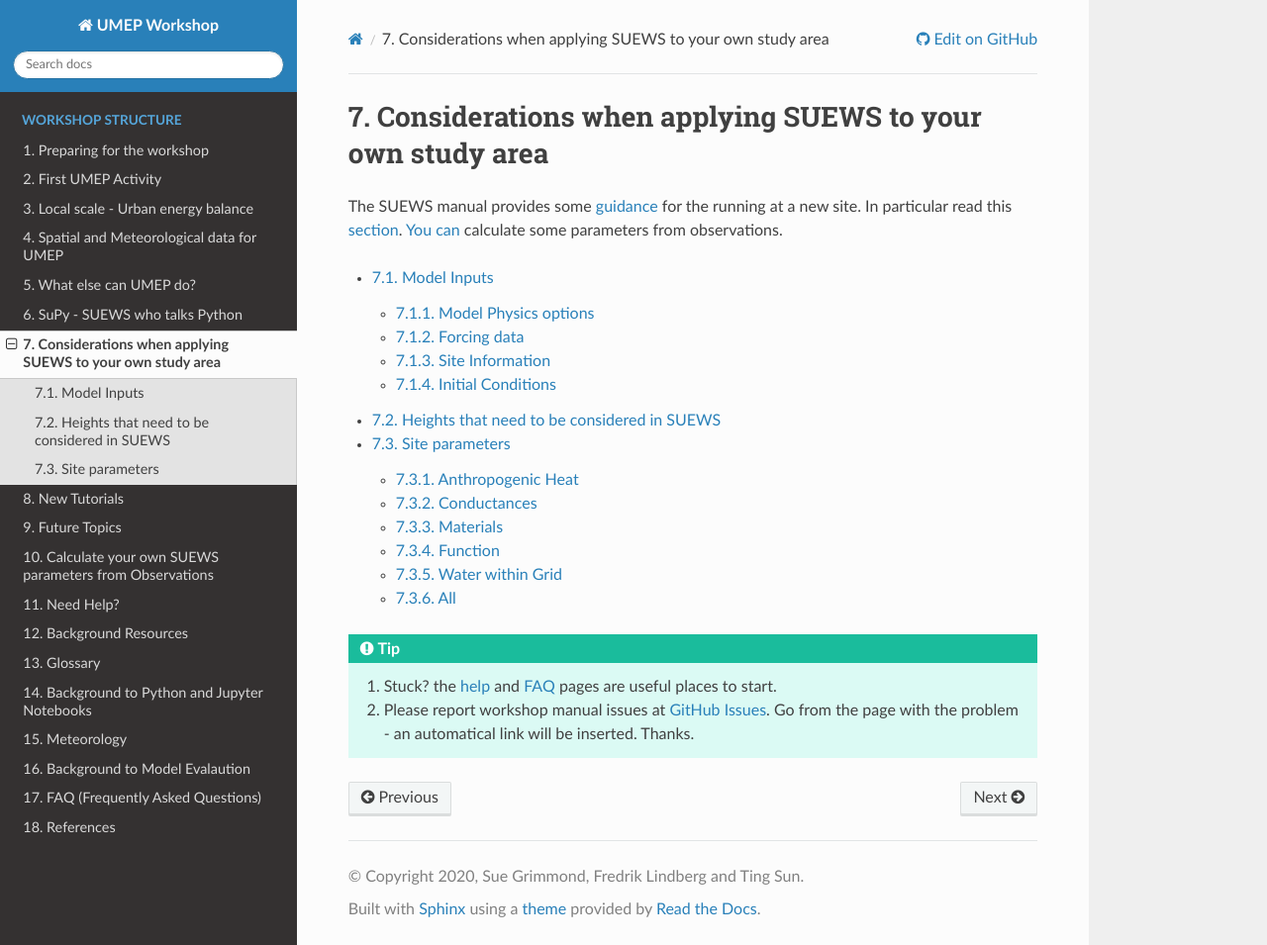
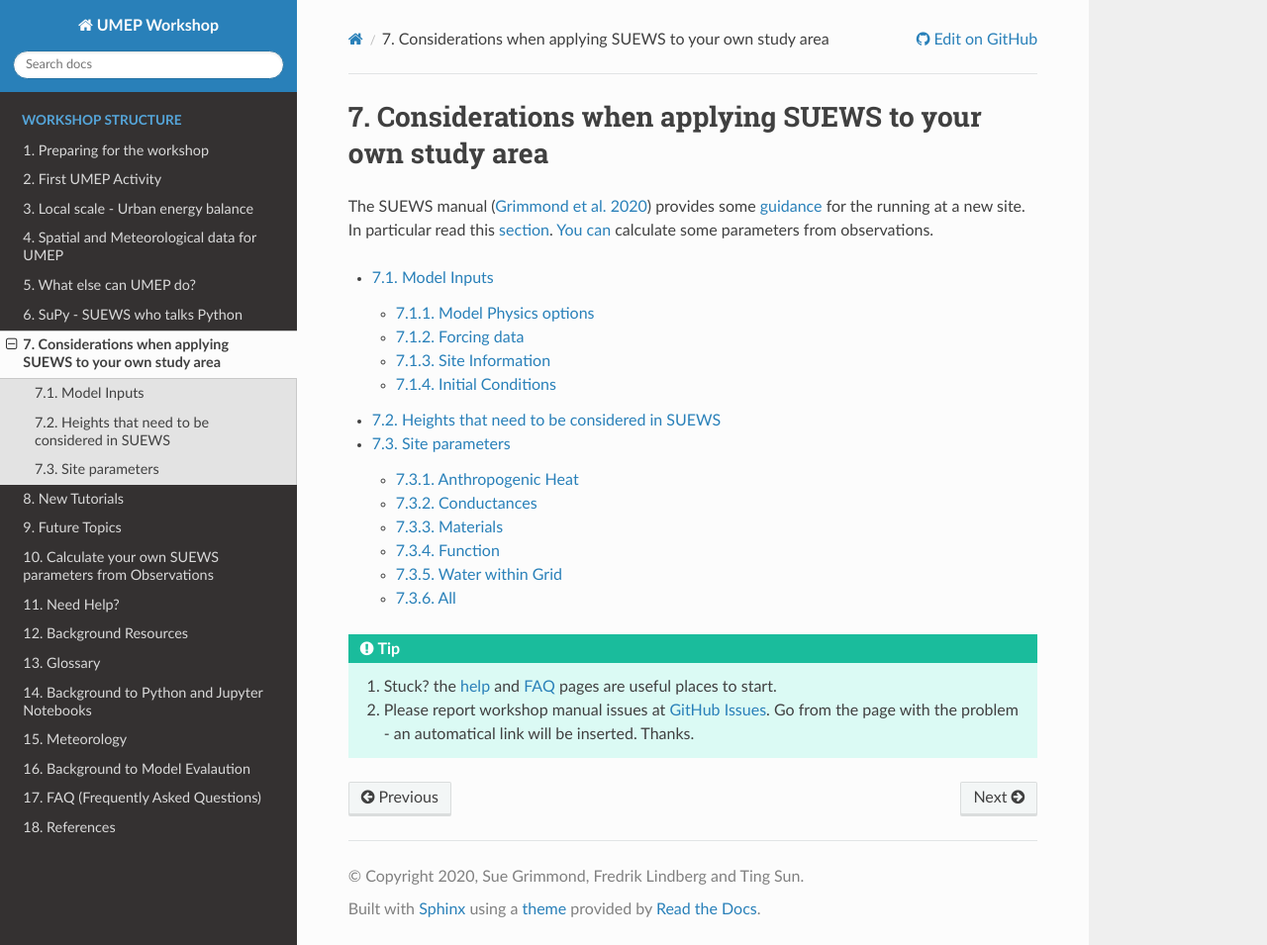
Before and after one commit to Urban-Meteorology-Reading/UMEP-Workshop, a Sphinx documentation site: the page built from source/Parameters/Consider0.rst, in a window 1280 px wide and 955 px high. Shown: the whole window at 99% size. Built offline with Sphinx 7.4.7 and the Read the Docs theme 2.0.0, drawn with Linux system fonts in a browser that asks for light colours.

Commit message:
Update Consider0.rst

```diff
--- a/source/Parameters/Consider0.rst
+++ b/source/Parameters/Consider0.rst
@@ -3,7 +3,7 @@
 Considerations when applying SUEWS to your own study area
 ---------------------------------------------------------
 
-The SUEWS manual provides some `guidance  <https://suews.readthedocs.io/en/latest/prepare-to-run-the-model.html>`_ for the running at a new site. In particular read this `section
+The SUEWS manual (`Grimmond et al. 2020 <Grimmond2020>`_)  provides some `guidance <https://suews.readthedocs.io/en/latest/prepare-to-run-the-model.html>`_ for the running at a new site. In particular read this `section
 <https://suews.readthedocs.io/en/latest/prepare-to-run-the-model.html#preparation-of-data>`_.  `You can <CalcParam0>` calculate some parameters from observations.
 
 .. toctree::
```
